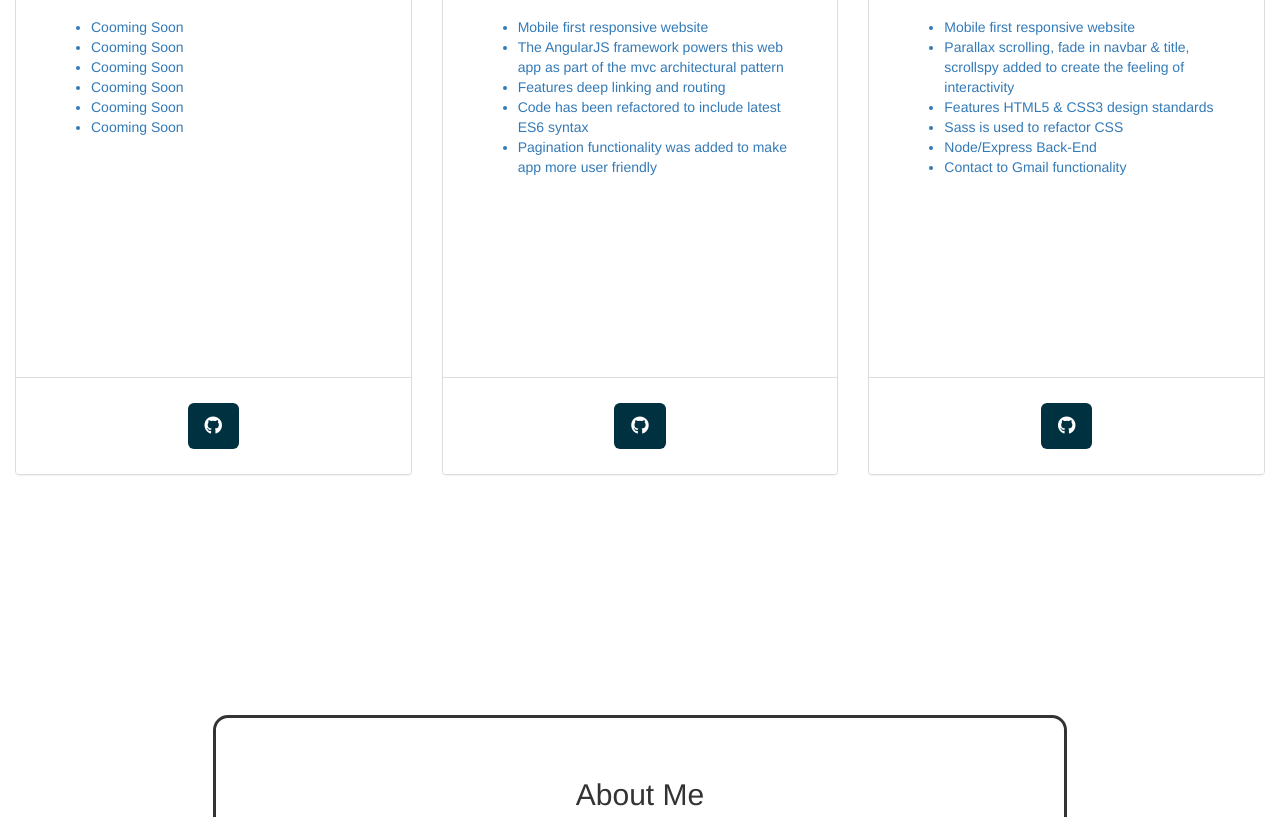
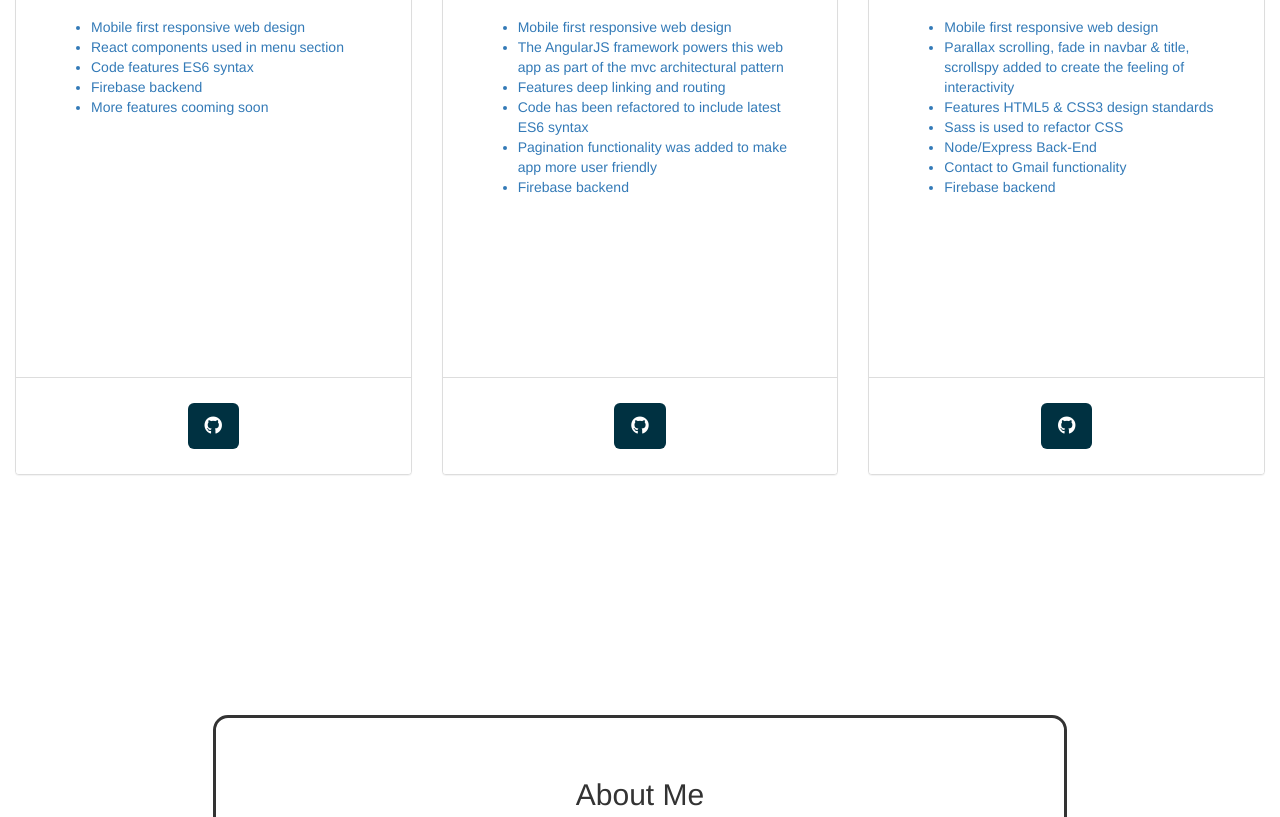
Before and after one commit to amakaanikwe/Portfolio-Site, a website: page index.html in a window 1280 px wide. Shown: the part 1927-2744 px from the top of the page. Drawn offline with nearby package versions, Linux system fonts and the light colour scheme; some packages are replaced by stand-ins of ours; a script that the page names is missing.

Commit message:
Updated portfolio section

```diff
--- a/index.html
+++ b/index.html
@@ -160,12 +160,11 @@
                     />
                     <div class="ulPadding">
                       <ul>
-                        <li>Cooming Soon</li>
-                        <li>Cooming Soon</li>
-                        <li>Cooming Soon</li>
-                        <li>Cooming Soon</li>
-                        <li>Cooming Soon</li>
-                        <li>Cooming Soon</li>
+                        <li>Mobile first responsive web design</li>
+                        <li>React components used in menu section</li>
+                        <li>Code features ES6 syntax</li>
+                        <li>Firebase backend</li>
+                        <li>More features cooming soon</li>
                       </ul>
                     </div>
                   </div>
@@ -192,11 +191,12 @@
                 />
                 <div class="ulPadding">
                   <ul>
-                    <li>Mobile first responsive website</li>
+                    <li>Mobile first responsive web design</li>
                     <li>The AngularJS  framework powers this web app as part of the mvc architectural pattern</li>
                     <li>Features deep linking and routing</li>
                     <li>Code has been refactored to include latest  ES6 syntax </li>
                     <li>Pagination functionality was  added to make app more user friendly</li>
+                    <li>Firebase backend</li>
                   </ul>
                 </div>
               </div>
@@ -225,12 +225,13 @@
                 />
                 <div class="ulPadding">
                   <ul>
-                    <li>Mobile first responsive website</li>
+                    <li>Mobile first responsive web design</li>
                     <li>Parallax scrolling, fade in navbar & title, scrollspy added to create the feeling of interactivity</li>
                     <li>Features HTML5 & CSS3 design standards</li>
                     <li>Sass is used to refactor CSS</li>
                     <li>Node/Express Back-End</li>
                     <li>Contact to Gmail functionality</li>
+                    <li>Firebase backend</li>
                   </ul>
                 </div>
               </div>
```
